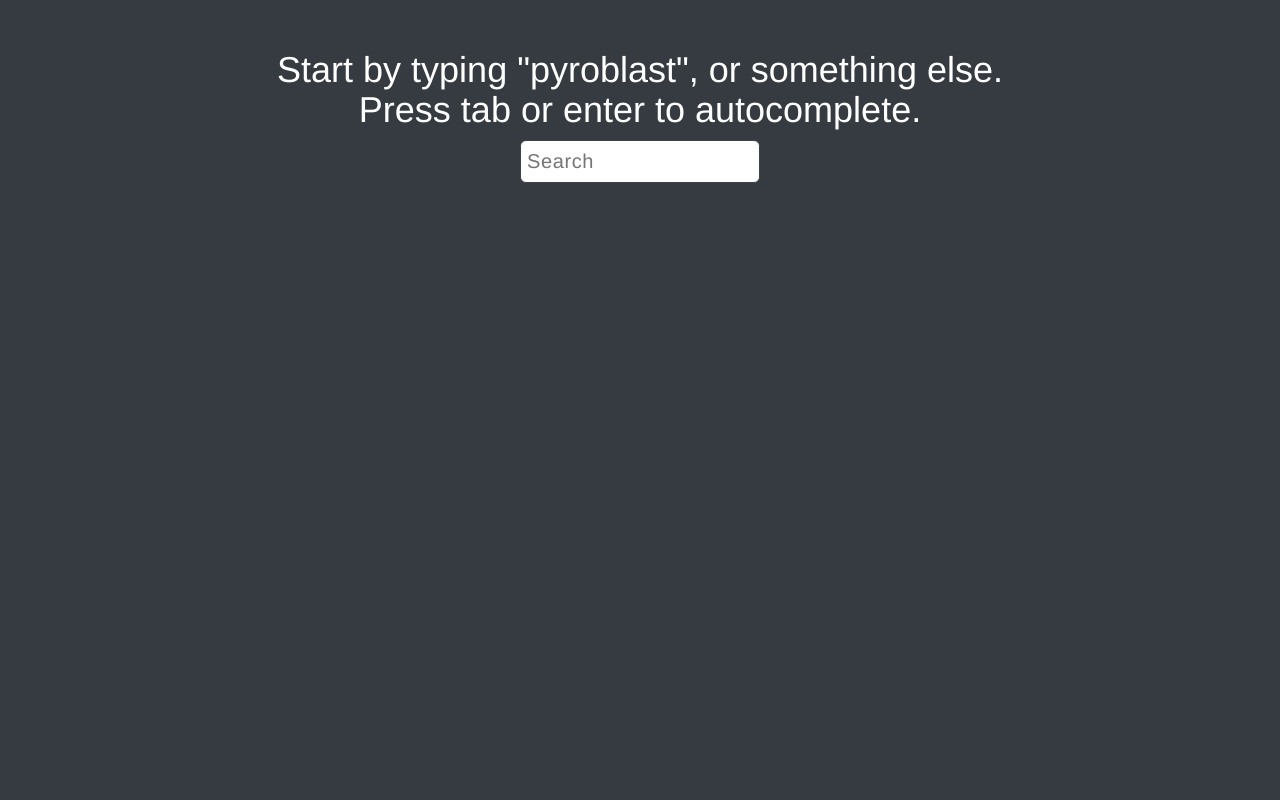
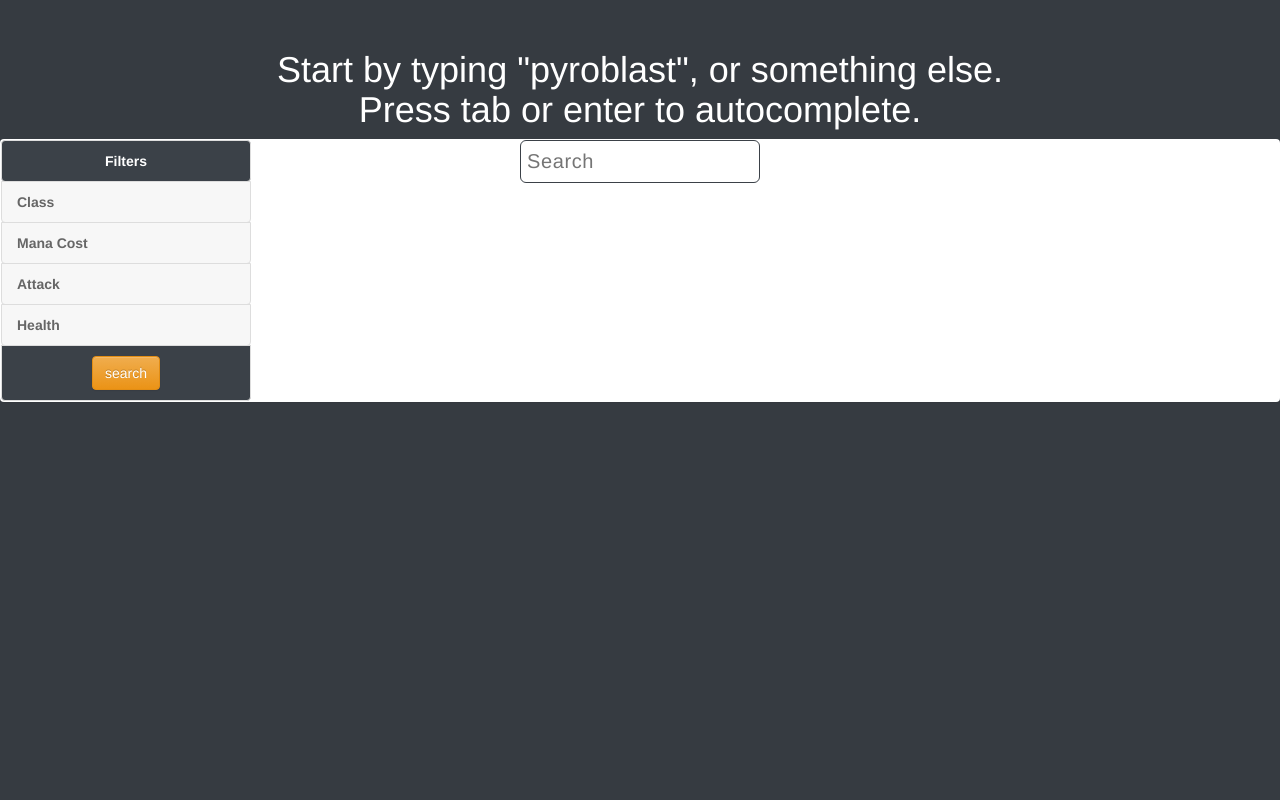
Before and after one commit to myran2/Databases_Group19, a PHP site: page /Search in a window 1280 px wide. Run offline with PHP 8.4, Linux system fonts and the light colour scheme; some libraries are stand-ins or nearby versions.

Commit message:
filter box

```diff
--- a/search/actions.js
+++ /dev/null
@@ -1,72 +0,0 @@
-var document = window.document,
-    $_window = $( window ),
-
-    _results = [
-      'pyroblast'
-    ],
-
-      _rEscapeChars = /\/|\\|\.|\||\*|\&|\+|\(|\)|\[|\]|\?|\$|\^/g,
-      _rMatch = /[A-Z]?[a-z]+|[0-9]+/g,
-
-      _keys = [
-      13,
-      9
-    ],
-
-      _length = _results.length,
-
-      $_result = $( '.result' ),
-      $_search = $( '.search-bar' ),
-      $_searchContainer = $( '.search-container' ),
-
-      _resultPlaceholder = $_result.val();
-
-$_search.on( "keydown", function ( e ) {
-
-  if ( _keys.indexOf( e.keyCode ) !== -1 ) {
-
-    $_search.val( $_result.val() );
-
-    return false;
-
-  }
-
-}).on( "keyup", function () {
-
-  var value = $_search.val().replace( _rEscapeChars, "" ),
-      regex = new RegExp( "^"+value, "i" ),
-      matches = [];
-
-
-  if ( value ) {
-
-    for ( var i = _length; i--; ) {
-
-      if ( regex.test( _results[ i ] ) ) {
-
-        matches.push( _results[ i ] );
-
-      } else {
-
-        $_result.val( "" );
-
-      }
-
-    }
-
-    if ( matches.length ) {
-
-      for ( var i = matches.length; i--; ) {
-
-        $_result.val( matches[ i ] );
-
-      }
-
-    }
-
-  } else {
-
-    $_result.val( _resultPlaceholder );
-
-  }
-})
--- a/search/index.html
+++ b/search/index.html
@@ -18,8 +18,52 @@
           <input type="text" class="search-bar" placeholder="Search">
         </form>
       </div>
+
+<div id="col-md-3">
+  <div class="list-group panel">
+    <a class="list-group-item list-group-item strong text-center" style="background: #3b4148; color: white;" data-toggle="collapse"> Filters</a>
+    <a href="#demo1" class="list-group-item list-group-item-success strong" style="background: #f7f7f7;" data-toggle="collapse" data-parent="#MainMenu"><i class="fa fa-photo"></i>Class <i class="fa fa-caret-down"></i></a>
+    <div class="collapse list-group-submenu" id="demo1">
+      <a href="#" class="list-group-item"><input type="checkbox">  Druid</a>
+      <a href="#" class="list-group-item"><input type="checkbox">  Mage</a>
+      <a href="#" class="list-group-item"><input type="checkbox">  Paladin</a>
+      <a href="#" class="list-group-item"><input type="checkbox">  Barbarian</a>
+    </div>
+    <a href="#demo2" class="list-group-item list-group-item strong" style="background: #f7f7f7;" data-toggle="collapse" data-parent="#MainMenu"><i class="fa fa-book"></i> Mana Cost <i class="fa fa-caret-down"></i></a>
+    <div class="collapse list-group-submenu" id="demo2">
+      <a href="#" class="list-group-item"><input type="checkbox">  1</a>
+      <a href="#" class="list-group-item"><input type="checkbox">  2</a>
+      <a href="#" class="list-group-item"><input type="checkbox">  3</a>
+      <a href="#" class="list-group-item"><input type="checkbox">  4</a>
+      <a href="#" class="list-group-item"><input type="checkbox">  5</a>
+    </div>
+    <a href="#demo4" class="list-group-item list-group-item strong" style="background: #f7f7f7;" data-toggle="collapse" data-parent="#MainMenu"><i class="fa fa-language"></i> Attack <i class="fa fa-caret-down"></i></a>
+    <div class="collapse list-group-submenu" id="demo4">
+      <a href="#" class="list-group-item"><input type="checkbox">  0</a>
+      <a href="#" class="list-group-item"><input type="checkbox">  1</a>
+      <a href="#" class="list-group-item"><input type="checkbox">  2</a>
+      <a href="#" class="list-group-item"><input type="checkbox">  3</a>
+      <a href="#" class="list-group-item"><input type="checkbox">  4</a>
+      <a href="#" class="list-group-item"><input type="checkbox">  5</a>
+
+    </div>
+    <a href="#demo5" class="list-group-item list-group-item strong" style="background: #f7f7f7;" data-toggle="collapse" data-parent="#MainMenu"><i class="fa fa-cubes"></i>  Health <i class="fa fa-caret-down"></i></a>
+    <div class="collapse list-group-submenu" id="demo5">
+      <a href="#" class="list-group-item"><input type="checkbox">  0</a>
+      <a href="#" class="list-group-item"><input type="checkbox">  1</a>
+      <a href="#" class="list-group-item"><input type="checkbox">  2</a>
+      <a href="#" class="list-group-item"><input type="checkbox">  3</a>
+      <a href="#" class="list-group-item"><input type="checkbox">  4</a>
+      <a href="#" class="list-group-item"><input type="checkbox">  5</a>
+      <a href="#" class="list-group-item"><input type="checkbox">  6</a>
+      <a href="#" class="list-group-item"><input type="checkbox">  7</a>
+    </div>
+      <a class="list-group-item list-group-item strong text-center" style="background: #3b4148; color: white;" data-toggle="collapse"><button type="button" class="btn btn-warning">search</button> </a>
+  </div>
+</div>
     </div>
     <script src="https://code.jquery.com/jquery-3.2.1.min.js"></script>
+    <script src="https://maxcdn.bootstrapcdn.com/bootstrap/3.3.7/js/bootstrap.min.js" integrity="sha384-Tc5IQib027qvyjSMfHjOMaLkfuWVxZxUPnCJA7l2mCWNIpG9mGCD8wGNIcPD7Txa" crossorigin="anonymous"></script>
     <script src="actions.js"></script>
   </body>
 </html>
--- a/search/search.css
+++ b/search/search.css
@@ -52,3 +52,16 @@
 .result {
   color: #bebebe;
 }
+
+.list-group.panel > .list-group-item {
+  border-bottom-right-radius: 4px;
+  border-bottom-left-radius: 4px;
+  width: 250px;
+  background: #3b4148;
+  color: #666;
+}
+.list-group-submenu {
+  width: 250px;
+}
+
+.strong { font-weight: bold; }
```
